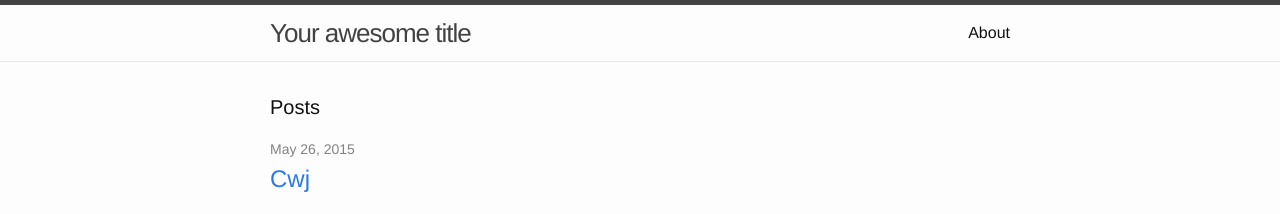
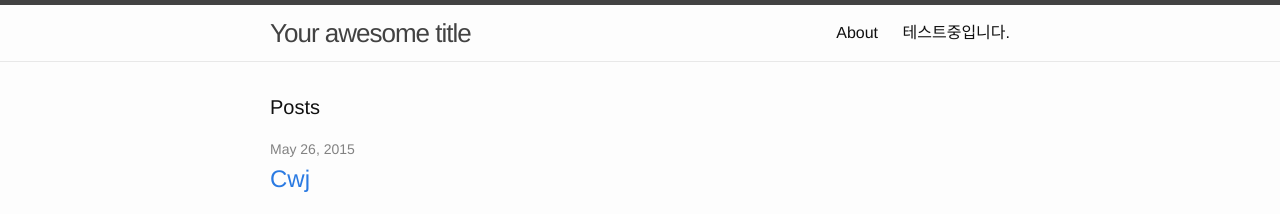
Before and after one commit to kutchoiwjun92/kutchoiwjun92.github.com, a Jekyll site: the page built from index.html, in a window 1280 px wide. Shown: the top 214 px of the page. Built offline with Jekyll 4.4.1, drawn with Linux system fonts in a browser that asks for light colours.

Commit message:
Update index.html

```diff
--- a/index.html
+++ b/index.html
@@ -1,5 +1,6 @@
 ---
 layout: default
+title: 테스트중입니다.
 ---
 
 <div class="home">
```
